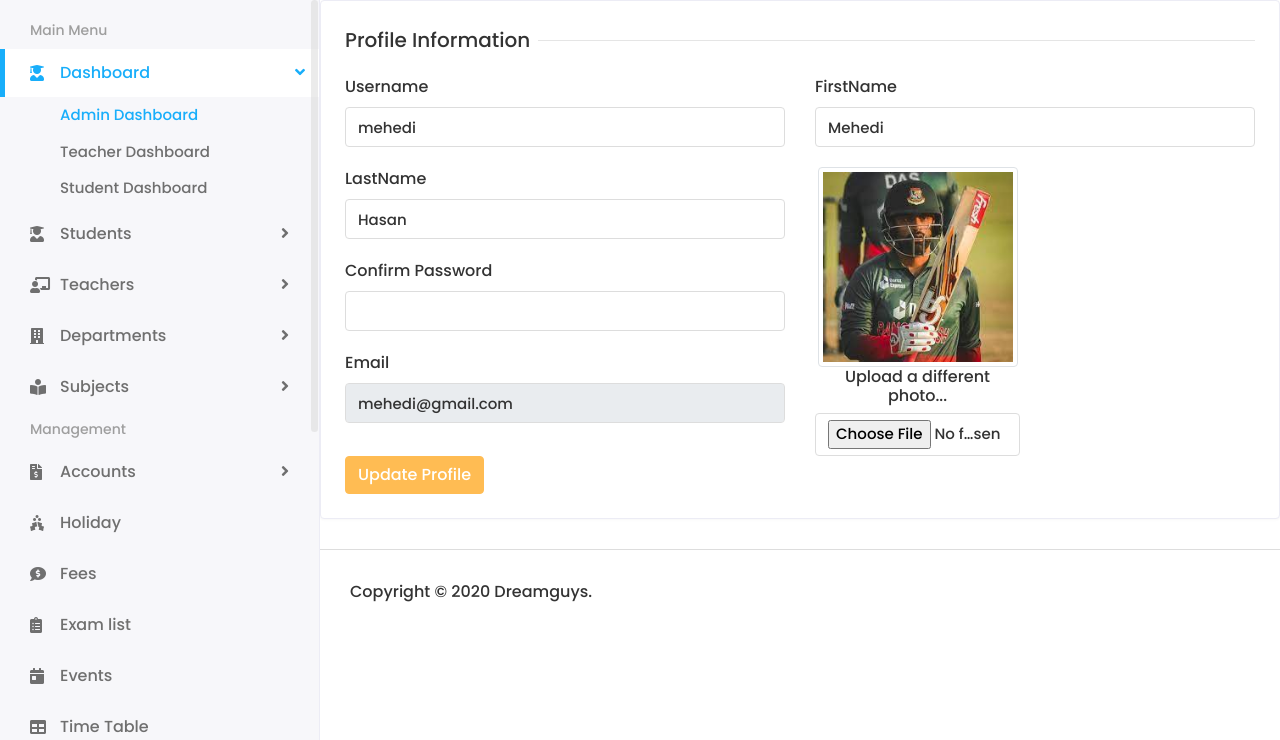
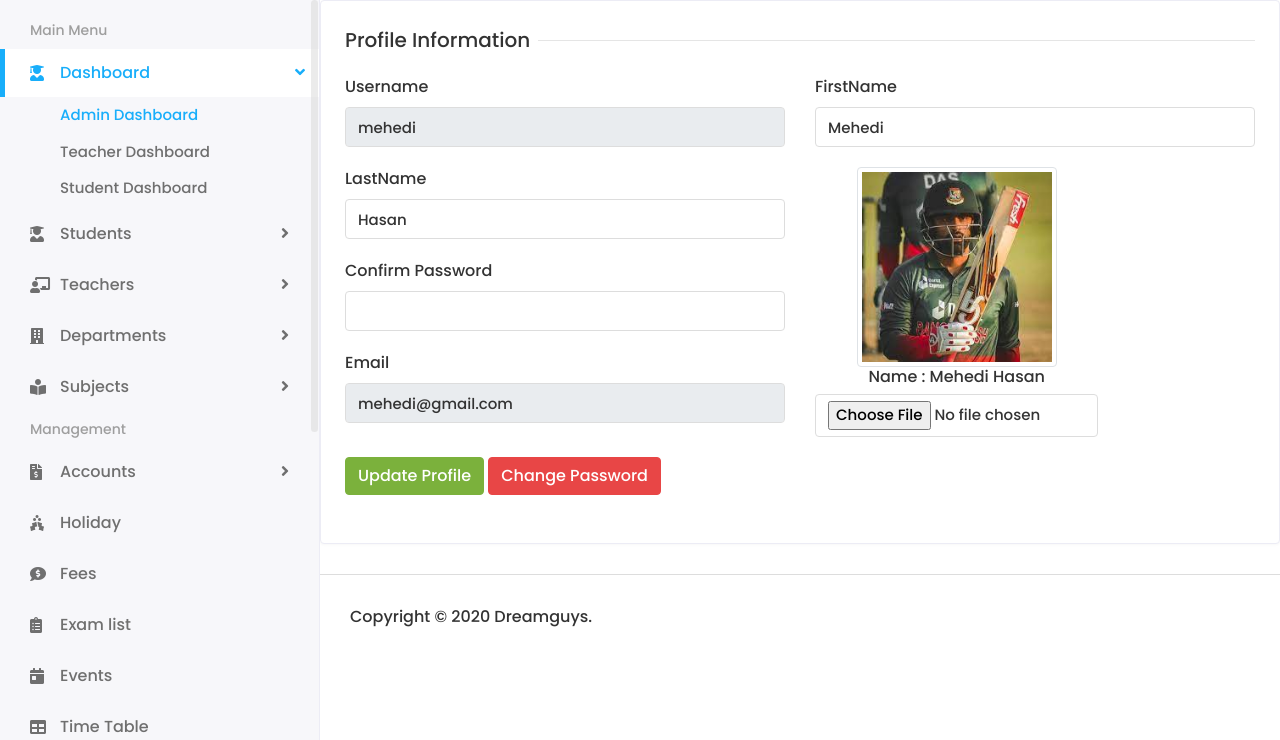
Before and after one commit to mehedi-hasans/preSkool-management-system, a Django app: page /myProfile/ in a window 1280 px wide. Shown: the part 60-800 px from the top of the page. Run offline with Django 4.2, Linux system fonts and the light colour scheme; a user stored in the database is signed in; some libraries are stand-ins or nearby versions.

Commit message:
Profile Update with image

```diff
--- a/PreSkool/settings.py
+++ b/PreSkool/settings.py
@@ -120,8 +120,8 @@ STATIC_ROOT = BASE_DIR / "assets"
 DEFAULT_AUTO_FIELD = 'django.db.models.BigAutoField'
 
 
-MEDIA_URL='/media/'
-MEDIA_ROOT= BASE_DIR / "media"
+# MEDIA_URL='/media/'
+# MEDIA_ROOT= BASE_DIR / "media"
 
 
 AUTH_USER_MODEL="authentication.customUser"
--- a/PreSkool/urls.py
+++ b/PreSkool/urls.py
@@ -1,7 +1,12 @@
 from django.contrib import admin
 from django.urls import path, include
+from django.conf import settings
+from django.conf.urls.static import static
 
 urlpatterns = [
     path('admin/', admin.site.urls),
     path('', include('authentication.urls')),
 ]
+
+if settings.DEBUG:
+    urlpatterns += static(settings.MEDIA_URL, document_root=settings.MEDIA_ROOT)
--- a/authentication/urls.py
+++ b/authentication/urls.py
@@ -5,5 +5,6 @@ urlpatterns = [
     path('loginPage', views.loginPage,name="loginPage"),
     path('myAdmin/home', views.adminPage,name="adminPage"),
     path('myProfile/', views.myProfile,name="myProfile"),
+    path('profile/profileUpdate', views.profileUpdate,name="profileUpdate"),
 
 ]
--- a/authentication/views.py
+++ b/authentication/views.py
@@ -3,7 +3,7 @@ from django.contrib import messages
 from .models import *
 #login authentication
 from django.contrib.auth import login as auth_login
-from django.contrib.auth import authenticate,login
+from django.contrib.auth import authenticate,login,logout
 
 # Create your views here.
 def signupPage(request):
@@ -62,6 +62,9 @@ def loginPage(request):
 
     return render(request, "login.html")
 
+def logoutPage(request):
+    logout(request)
+    return redirect("loginPage")
 
 def adminPage(request):
 
@@ -74,3 +77,49 @@ def myProfile(request):
         'user': user
     }
     return render(request, 'profile.html', context)
+
+
+
+
+
+#Profile Update
+def profileUpdate(request):
+    error_messages = {
+        'success': 'Profile Update Successfully',
+        'error': 'Profile Not Updated',
+        'password_error': 'Current password is incorrect',
+    }
+
+    if request.method == "POST":
+        profile_pic = request.FILES.get('profile_pic')
+        firstname = request.POST.get("first_name")
+        lastname = request.POST.get("last_name")
+        password = request.POST.get("password")
+        username = request.POST.get("username")
+        email = request.POST.get("email")
+
+        try:
+            cuser = customUser.objects.get(id=request.user.id)
+
+            cuser.first_name = firstname
+            cuser.last_name = lastname
+            cuser.profile_pic = profile_pic
+
+            # Verify the current password provided matches the user's current password
+            if not cuser.check_password(password):
+                messages.error(request, error_messages['password_error'])
+            else:
+                # If the current password is correct, proceed to update other fields
+                if profile_pic is not None:
+                    cuser.profile_pic = profile_pic
+
+                # You can add additional fields to update here as needed
+
+                cuser.save()
+                auth_login(request, cuser)
+                messages.success(request, error_messages['success'])
+                return redirect("profileUpdate")
+        except:
+            messages.error(request, error_messages['error'])
+
+    return render(request, 'profile.html')
--- a/templates/includes/header.html
+++ b/templates/includes/header.html
@@ -94,21 +94,21 @@
        </li>
        <li class="nav-item dropdown has-arrow">
           <a href="#" class="dropdown-toggle nav-link" data-toggle="dropdown">
-          <span class="user-img"><img class="rounded-circle" src=" /{{user.profile_pic}} " width="31" alt="Ryan Taylor"></span>
+          <span class="user-img"><img class="rounded-circle" src="/{{user.profile_pic}}" width="31" alt="Ryan Taylor"></span>
           </a>
           <div class="dropdown-menu">
              <div class="user-header">
                 <div class="avatar avatar-sm">
-                   <img src=" /{{user.profile_pic}} " alt="User Image" class="avatar-img rounded-circle">
+                   <img src="/{{user.profile_pic}}" alt="User Image" class="avatar-img rounded-circle">
                 </div>
                 <div class="user-text">
-                   <h6>Ryan Taylor</h6>
+                   <h6>{{user.first_name}} {{user.last_name}}</h6>
                    <p class="text-muted mb-0">Administrator</p>
                 </div>
              </div>
              <a class="dropdown-item" href=" {% url 'myProfile' %} ">My Profile</a>
              <a class="dropdown-item" href="inbox.html">Inbox</a>
-             <a class="dropdown-item" href="login.html">Logout</a>
+             <a class="dropdown-item" href="/loginPage">Logout</a>
           </div>
        </li>
     </ul>
--- /dev/null
+++ b/templates/includes/massage.html
@@ -0,0 +1,19 @@
+{% if messages %}
+{% for message in messages %}
+{% if message.tags == 'error' %}
+<div class="alert alert-danger" role="alert">
+  {{ message }}
+</div>
+{% endif %}
+{% endfor %}
+{% endif %}
+
+{% if messages %}
+{% for message in messages %}
+{% if message.tags == 'success' %}
+<div class="alert alert-success" role="alert">
+  {{ message }}
+</div>
+{% endif %}
+{% endfor %}
+{% endif %}
--- a/templates/profile.html
+++ b/templates/profile.html
@@ -4,7 +4,7 @@
 
 <style>
 
-   .avatar{
+   .myavatar{
       width:200px;
       height:200px;
       }
@@ -14,7 +14,7 @@
    <div class="col-sm-12">
       <div class="card">
          <div class="card-body">
-            <form method="post", action="" enctype="multipart/form-data">
+            <form method="post", action=" {% url 'profileUpdate' %}" enctype="multipart/form-data">
                {% csrf_token %}
                <div class="row">
                   <div class="col-12">
@@ -23,7 +23,7 @@
                   <div class="col-12 col-sm-6">
                      <div class="form-group">
                         <label>Username</label>
-                        <input name="username" type="text" class="form-control" value="{{user.username}}">
+                        <input name="username" type="text" class="form-control" value="{{user.username}}" readonly>
                      </div>
                   </div>
                   <div class="col-12 col-sm-6">
@@ -46,35 +46,21 @@
                         <input name="email" type="text" class="form-control" value="{{user.email}}" readonly>
                      </div>
                   </div>
-                  <div class="col-md-3">
+                  <div class="col-md-4">
                      <div class="text-center">
-                       <img src="/{{user.profile_pic}}" class="avatar img-circle img-thumbnail" alt="avatar">
-                       <h6>Upload a different photo...</h6>
+                       <img src="/{{user.profile_pic}}" class="myavatar img-circle img-thumbnail" alt="avatar">
+                       <h6> Name : {{user.first_name}} {{user.last_name}}</h6>
+                       <div class="form-group">
+                        <input type="file" name="profile_pic" class="form-control" value="/{{user.profile_pic}}">
+                     </div>
 
-                       <input type="file" name="profile_pic" class="form-control" value="/{{user.profile_pic}}">
                      </div>
                    </div>
-                  <div class="col-12">
-                     <button type="submit" class="btn btn-primary">Update Profile</button>
-                     {% if messages %}
-                     {% for message in messages %}
-                     {% if message.tags == 'error' %}
-                    <div class="alert alert-danger" role="alert">
-                       {{ message }}
-                    </div>
-                     {% endif %}
-                     {% endfor %}
-                    {% endif %}
 
-                    {% if messages %}
-                    {% for message in messages %}
-                    {% if message.tags == 'success' %}
-                    <div class="alert alert-success" role="alert">
-                       {{ message }}
-                    </div>
-                    {% endif %}
-                    {% endfor %}
-                    {% endif %}
+                   <div class="col-12">
+                     <button type="submit" class="btn btn-success">Update Profile</button>
+                     <button type="submit" class="btn btn-danger"><a href="" class='text-white'>Change Password</a></button> <br> <br>
+                     {% include "includes/massage.html" %}
                   </div>
                </div>
             </form>
```
Also changed, not shown: db.sqlite3, media/profile_pic/download.jpeg (added), media/profile_pic/download_JKeWZK0.jpeg (added), media/profile_pic/download_SFs3kwG.jpeg (added), media/profile_pic/download_SbW88IG.jpeg (added), media/profile_pic/download_s3uHLxG.jpeg (added), media/profile_pic/download_vOwlHo0.jpeg (added).
